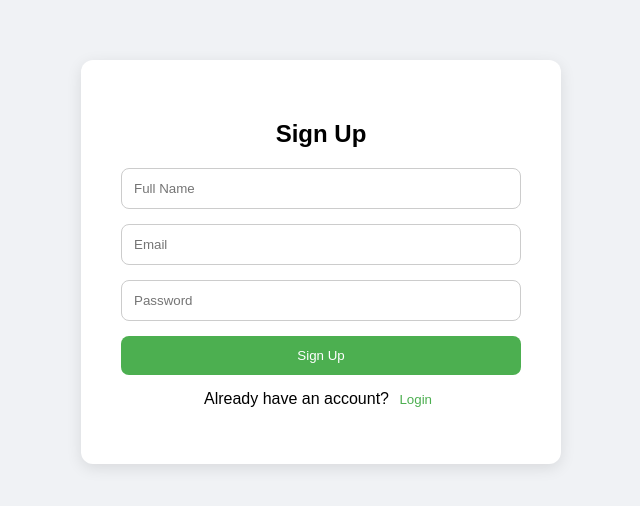
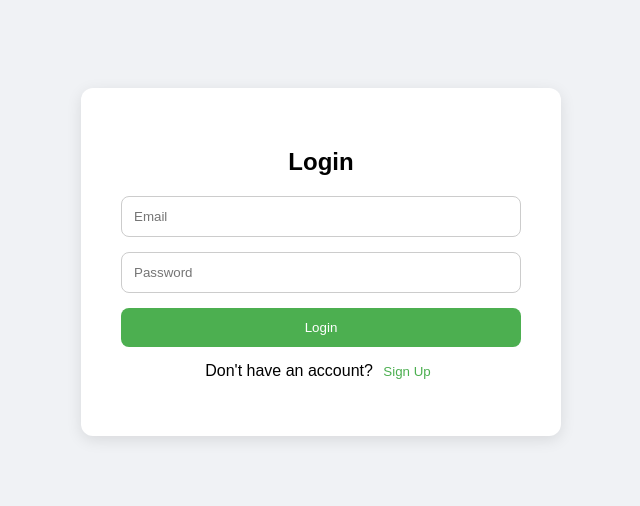
Before and after one commit to helloservices00-blip/super-customer-frontend, a React (Vite) app: page / in a window 1280 px wide. Shown: the part 138-644 px from the top of the page, without its empty margins (319-959 px from the left). Built offline with nearby package versions, Linux system fonts and the light colour scheme.

Commit message:
Update LoginPage.jsx

```diff
--- a/src/pages/LoginPage.jsx
+++ b/src/pages/LoginPage.jsx
@@ -2,103 +2,48 @@ import React, { useState } from "react";
 
 const API_URL = import.meta.env.VITE_API_URL;
 
-function SignupPage({ switchToLogin }) {
-  const [name, setName] = useState("");
+function LoginPage({ switchToSignup, onLogin }) {
   const [email, setEmail] = useState("");
   const [password, setPassword] = useState("");
   const [message, setMessage] = useState("");
-  const [loading, setLoading] = useState(false);
 
-  const handleSignup = async (e) => {
+  const handleLogin = async (e) => {
     e.preventDefault();
     setMessage("");
-    setLoading(true);
 
     try {
-      const res = await fetch(`${API_URL}/api/auth/signup`, {
+      const res = await fetch(`${API_URL}/api/auth/login`, {
         method: "POST",
         headers: { "Content-Type": "application/json" },
-        body: JSON.stringify({ name, email, password }),
+        body: JSON.stringify({ email, password }),
       });
 
       const data = await res.json();
 
-      console.log("Signup response:", res.status, data); // log for debugging
-
       if (!res.ok) {
-        // If backend returns error, show message
-        setMessage(data.message || "Signup failed");
+        setMessage(data.message || "Login failed");
       } else {
-        setMessage("✅ Signup successful! Redirecting to login...");
-        setTimeout(() => switchToLogin(), 2000);
+        localStorage.setItem("token", data.token);
+        localStorage.setItem("user", JSON.stringify(data.user));
+        onLogin(data.user);
       }
     } catch (err) {
-      console.error("Network error:", err);
-      setMessage("⚠️ Network error. Please try again.");
-    } finally {
-      setLoading(false);
+      setMessage("Network error. Please try again.");
     }
   };
 
   return (
-    <div style={{
-      background: "#fff",
-      padding: "40px",
-      borderRadius: "12px",
-      boxShadow: "0 4px 15px rgba(0,0,0,0.1)",
-      width: "100%",
-      maxWidth: "400px",
-      textAlign: "center"
-    }}>
-      <h2 style={{ marginBottom: "20px" }}>Sign Up</h2>
-      <form onSubmit={handleSignup} style={{ display: "flex", flexDirection: "column", gap: "15px" }}>
-        <input
-          type="text"
-          placeholder="Full Name"
-          value={name}
-          onChange={(e) => setName(e.target.value)}
-          required
-          style={{ padding: "12px", borderRadius: "8px", border: "1px solid #ccc" }}
-        />
-        <input
-          type="email"
-          placeholder="Email"
-          value={email}
-          onChange={(e) => setEmail(e.target.value)}
-          required
-          style={{ padding: "12px", borderRadius: "8px", border: "1px solid #ccc" }}
-        />
-        <input
-          type="password"
-          placeholder="Password"
-          value={password}
-          onChange={(e) => setPassword(e.target.value)}
-          required
-          style={{ padding: "12px", borderRadius: "8px", border: "1px solid #ccc" }}
-        />
-        <button
-          type="submit"
-          disabled={loading}
-          style={{
-            padding: "12px",
-            borderRadius: "8px",
-            border: "none",
-            background: "#4CAF50",
-            color: "#fff",
-            cursor: loading ? "not-allowed" : "pointer"
-          }}
-        >
-          {loading ? "Signing up..." : "Sign Up"}
-        </button>
+    <div style={{ background: "#fff", padding: "40px", borderRadius: "12px", boxShadow: "0 4px 15px rgba(0,0,0,0.1)", width: "100%", maxWidth: "400px", textAlign: "center" }}>
+      <h2 style={{ marginBottom: "20px" }}>Login</h2>
+      <form onSubmit={handleLogin} style={{ display: "flex", flexDirection: "column", gap: "15px" }}>
+        <input type="email" placeholder="Email" value={email} onChange={(e) => setEmail(e.target.value)} required style={{ padding: "12px", borderRadius: "8px", border: "1px solid #ccc" }} />
+        <input type="password" placeholder="Password" value={password} onChange={(e) => setPassword(e.target.value)} required style={{ padding: "12px", borderRadius: "8px", border: "1px solid #ccc" }} />
+        <button type="submit" style={{ padding: "12px", borderRadius: "8px", border: "none", background: "#4CAF50", color: "#fff", cursor: "pointer" }}>Login</button>
       </form>
-
-      {message && <p style={{ marginTop: "15px", color: message.includes("successful") ? "green" : "red" }}>{message}</p>}
-
-      <p style={{ marginTop: "15px" }}>
-        Already have an account? <button onClick={switchToLogin} style={{ color: "#4CAF50", border: "none", background: "none", cursor: "pointer" }}>Login</button>
-      </p>
+      {message && <p style={{ marginTop: "10px", color: "red" }}>{message}</p>}
+      <p style={{ marginTop: "15px" }}>Don't have an account? <button onClick={switchToSignup} style={{ color: "#4CAF50", border: "none", background: "none", cursor: "pointer" }}>Sign Up</button></p>
     </div>
   );
 }
 
-export default SignupPage;
+export default LoginPage;
```
